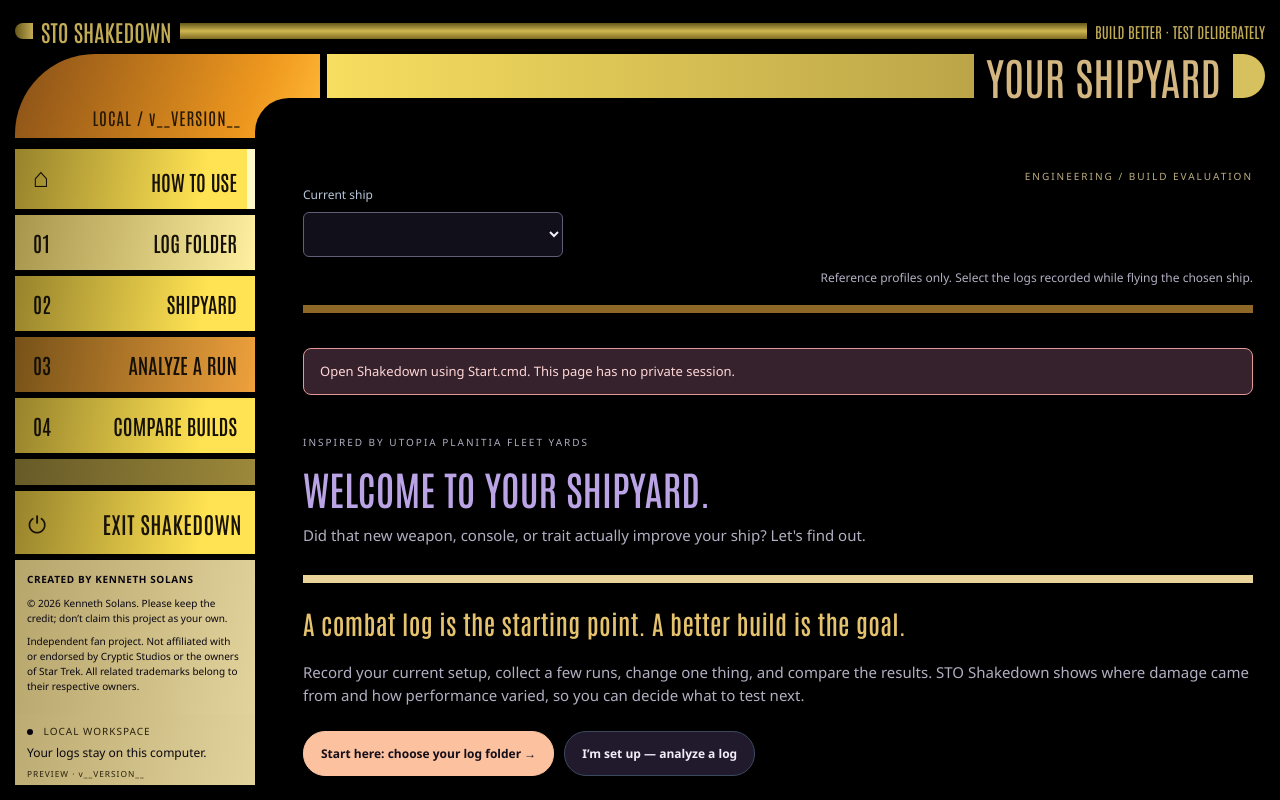
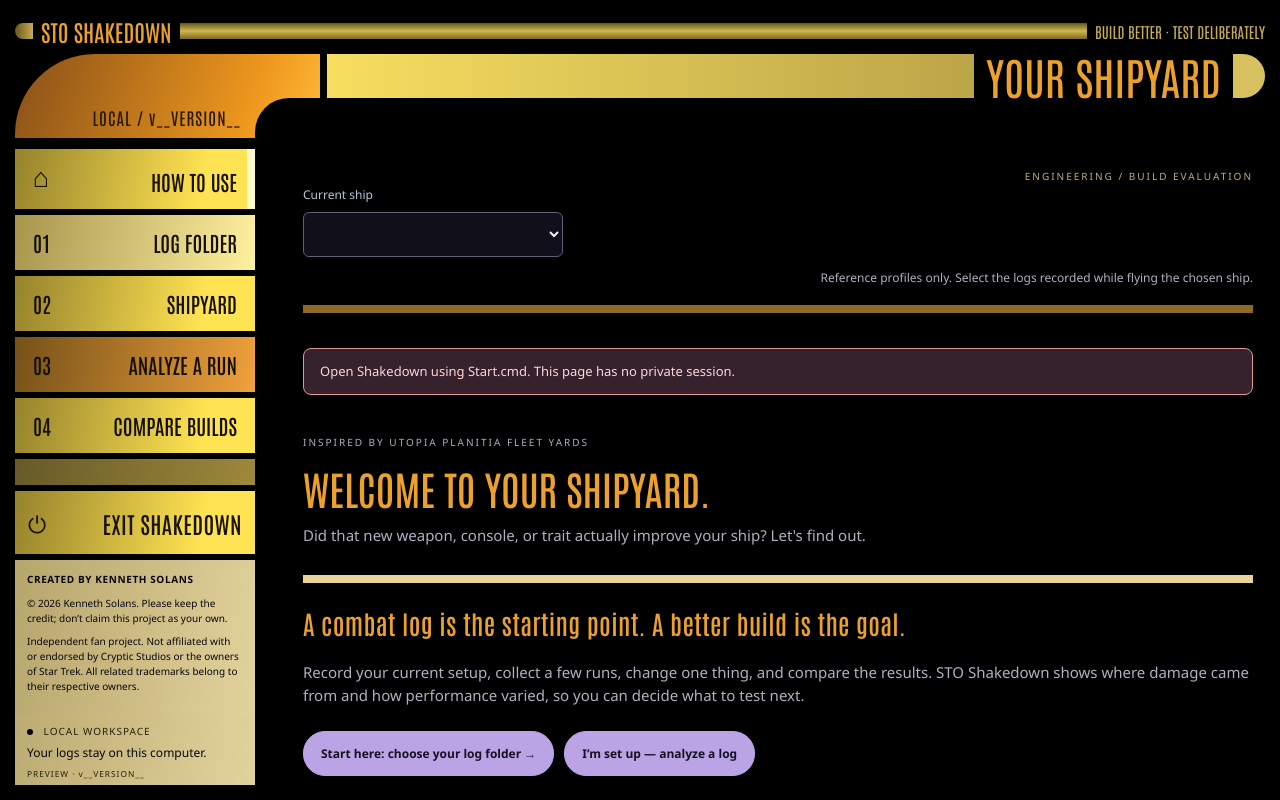
Before and after one commit to fukenny/sto-build-parser, a website with bundled scripts: page public/index.html in a window 1280 px wide. Built offline with nearby package versions, Linux system fonts and the light colour scheme.

Commit message:
Use orange headlines and lavender action buttons

```diff
--- a/public/console.css
+++ b/public/console.css
@@ -75,3 +75,8 @@
 .console-body>.body-rail:before{background:linear-gradient(90deg,#f7de60,#bba548)}
 .lcars-console main{border-top-left-radius:0}
 @media(max-width:720px){.console-body>.body-rail{left:auto}}
+
+/* Orange headlines; lavender is reserved for workspace actions. */
+.lcars-console h1,.lcars-console h2,.lcars-console h3,.lcars-console h4,.lcars-console h5,.lcars-console h6,.lcars-console .panel h2,.lcars-console #variation-content summary,.lcars-console .body-rail:after{color:var(--orange)}
+.lcars-console main button,.lcars-console dialog button{background:#baa4e5;color:#171020;border-color:#baa4e5}
+.lcars-console main button:disabled,.lcars-console dialog button:disabled{opacity:.5}
```
